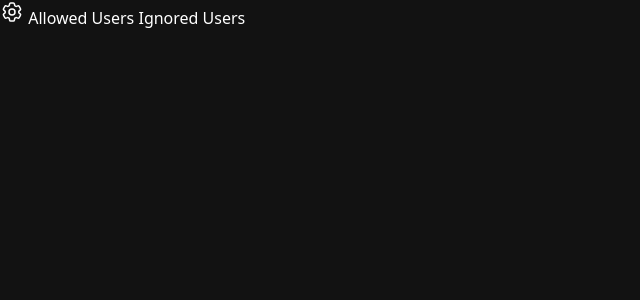
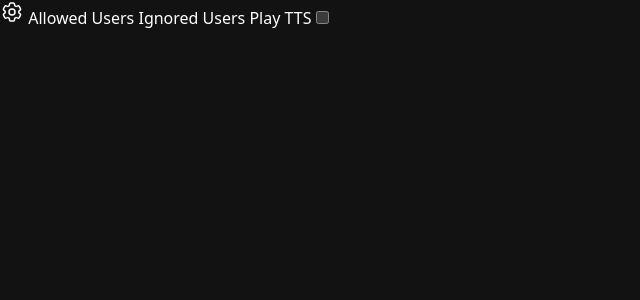
Before and after one commit to techgnome92/Twitch-TTS, a FastAPI app: page / in a window 1280 px wide. Shown: the top 300 px of the page, without its empty margins (0-640 px from the left). Run offline with FastAPI, Linux system fonts and the light colour scheme; parts of the project's set-up code (start-up, migrations or seed data) failed here and were passed over; some libraries are stand-ins or nearby versions.

Commit message:
add play tts toggle and route

```diff
--- a/main.py
+++ b/main.py
@@ -8,6 +8,8 @@
 templates = Jinja2Templates(directory="templates")
 
 app = FastAPI()
+
+TTS_RUNNING: bool = False
 
 
 @app.get("/", response_class=HTMLResponse)
@@ -22,6 +24,12 @@
             "ignored_users": ignored_users,
         },
     )
+
+
+@app.post("/toggle_play")
+def toggle_play(on: dict):
+    global TTS_RUNNING
+    TTS_RUNNING = bool(on)
 
 
 @app.post("/update_validation")
--- a/templates/index.html
+++ b/templates/index.html
@@ -27,6 +27,11 @@
 
         <!-- IGNORED USERS -->
         {% include 'ignored_user.html' %}
+
+        <label for="play_tts">Play TTS</label>
+        <input id="play_tts" type="checkbox" class="toggle toggle-primary" name="on" hx-post="/toggle_play" hx-ext='json-enc' hx-swap="none"/>
+
+
     </main>
 
 </body>
```
